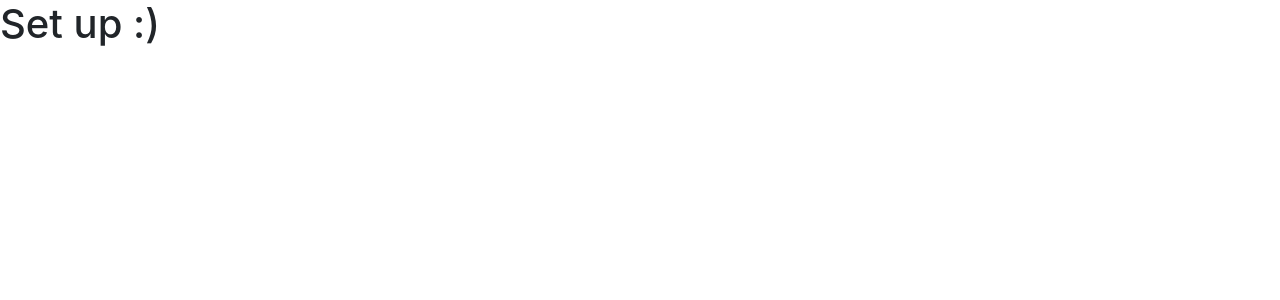
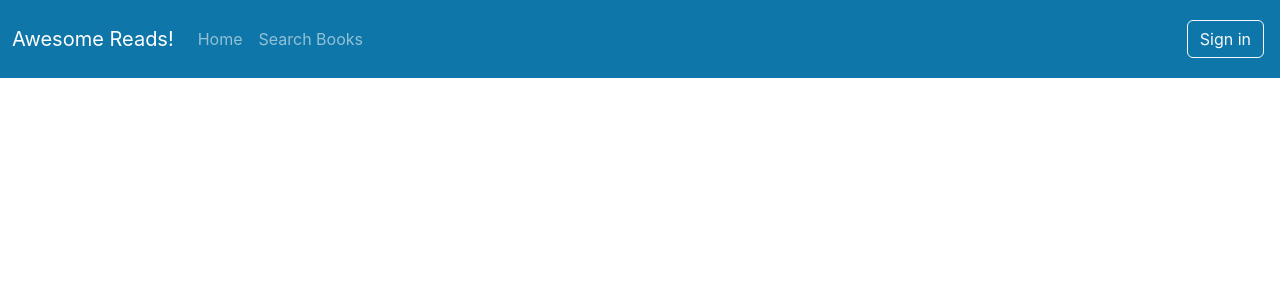
Before and after one commit to GhazalKazemi/library-app, a React (Create React App) app in the folder frontend/react-library/: page / in a window 1280 px wide. Shown: the top 300 px of the page. Built offline with nearby package versions, Linux system fonts and the light colour scheme.

Commit message:
Create responsive navbar

```diff
--- a/frontend/react-library/src/App.tsx
+++ b/frontend/react-library/src/App.tsx
@@ -1,11 +1,10 @@
 import React from 'react';
 import './App.css';
+import { Navbar } from './layouts/navbar-footer/Navbar';
 
 function App() {
   return (
-    <div className="App">
-      <h1>Set up :)</h1>
-    </div>
+    <Navbar />
   );
 }
 
--- /dev/null
+++ b/frontend/react-library/src/layouts/navbar-footer/Navbar.tsx
@@ -0,0 +1,32 @@
+export const Navbar = () => {
+    return(
+        <nav className='navbar navbar-expand-lg navbar-dark main-color py-3'>
+      <div className='container-fluid'>
+        <span className='navbar-brand'>Awesome Reads!</span>
+        <button className='navbar-toggler' type='button'
+        data-bs-toggle='collapse' data-bs-target='#navbarNavDropdown'
+        aria-controls='navbarNavDropdown' aria-expanded='false' aria-label='Toggle Navigation'
+        >
+          <span className='navbar-toggler-icon'></span>
+        </button>
+        <div className='collapse navbar-collapse' id='navbarNavDropdown'>
+          <ul className='navbar-nav'>
+            <li className='nav-item'>
+              <a className='nav-link' href="#">Home</a>
+            </li>
+            <li className='nav-item'>
+              <a className='nav-link' href="#">Search Books</a>
+            </li>
+          </ul>
+          <ul className='navbar-nav ms-auto'>
+            <li className='nav-item m-1'>
+              <a type='button' className='btn btn-outline-light' href="#">Sign in</a>
+            </li>
+
+          </ul>
+
+        </div>
+      </div>
+    </nav>
+    );
+}
```
